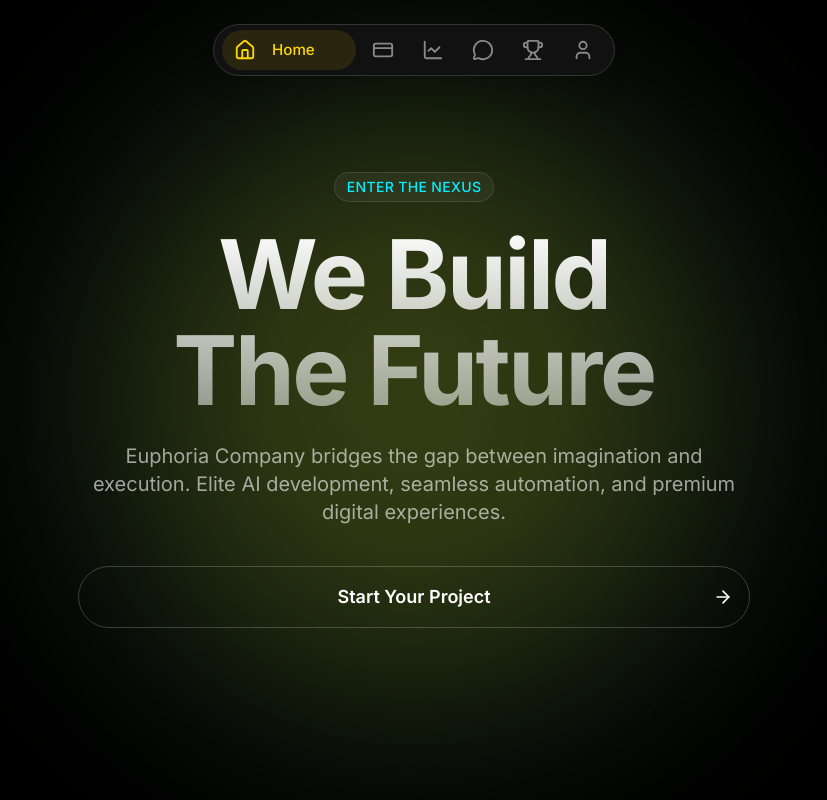
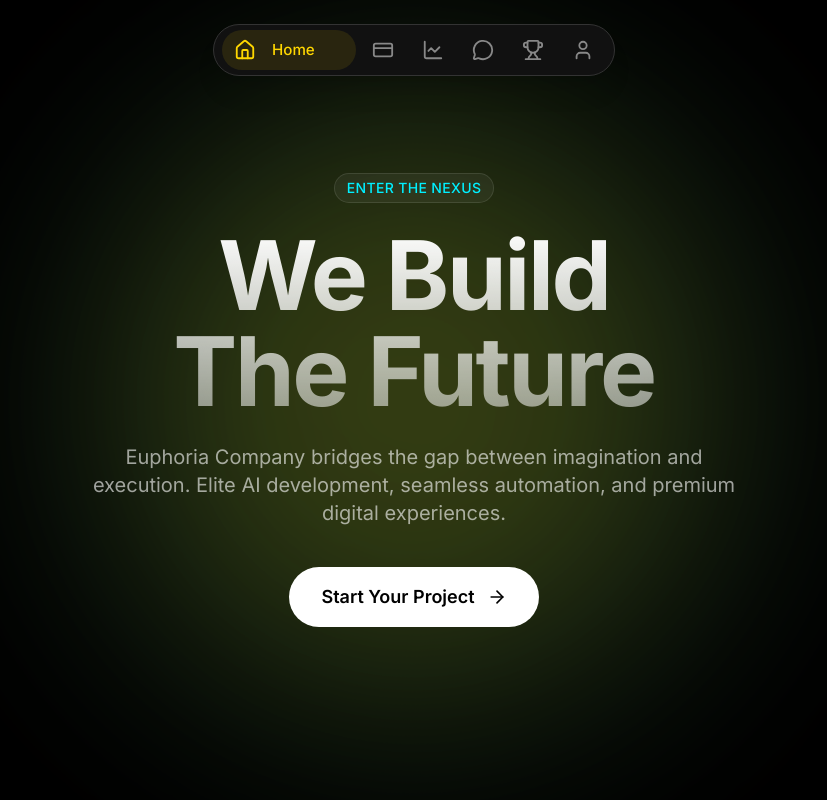
Before and after one commit to euphoriadesigner1-art/Euphoria_Company, a React (Vite) app in the folder Euphoria Company Portfolio/: page / in a window 1280 px wide. Shown: the top 800 px of the page, without its empty margins (226-1053 px from the left). Built offline with nearby package versions, Linux system fonts and the light colour scheme.

Commit message:
revert: remove flow button and restore original hero button

```diff
--- a/Euphoria Company Portfolio/src/components/Hero.jsx
+++ b/Euphoria Company Portfolio/src/components/Hero.jsx
@@ -1,6 +1,6 @@
 import React from 'react';
 import { motion } from 'framer-motion';
-import { FlowButton } from './ui/flow-button';
+import { ArrowRight } from 'lucide-react';
 
 const Hero = () => {
     return (
@@ -62,7 +62,11 @@
                     animate={{ opacity: 1, y: 0 }}
                     transition={{ duration: 0.8, delay: 0.6 }}
                 >
-                    <FlowButton text="Start Your Project" href="#contact" />
+                    <a href="#contact" className="group relative inline-flex items-center justify-center gap-3 px-8 py-4 bg-white text-black rounded-full font-medium text-lg overflow-hidden transition-all hover:scale-105 active:scale-95 cursor-pointer">
+                        <span className="relative z-10 font-semibold">Start Your Project</span>
+                        <ArrowRight className="w-5 h-5 relative z-10 group-hover:translate-x-1 transition-transform" />
+                        <div className="absolute inset-0 bg-gradient-to-r from-accent1 to-yellow-300 opacity-0 group-hover:opacity-100 transition-opacity duration-300" />
+                    </a>
                 </motion.div>
             </div>
         </section>
--- a/Euphoria Company Portfolio/src/components/ui/flow-button.tsx
+++ /dev/null
@@ -1,34 +0,0 @@
-// This is file of your component
-
-// You can use any dependencies from npm; we import them automatically in package.json
-'use client';
-import { ArrowRight } from 'lucide-react';
-
-export function FlowButton({ text = "Modern Button", href }: { text?: string, href?: string }) {
-    const Component = href ? 'a' : 'button';
-
-    return (
-        <Component
-            href={href}
-            className="group relative flex items-center justify-center gap-1 overflow-hidden rounded-[100px] border-[1.5px] border-white/20 bg-transparent px-8 py-4 text-lg font-semibold text-white cursor-pointer transition-all duration-[600ms] ease-[cubic-bezier(0.23,1,0.32,1)] hover:border-transparent hover:text-black hover:rounded-full active:scale-[0.95]"
-        >
-            {/* Left arrow (arr-2) */}
-            <ArrowRight
-                className="absolute w-5 h-5 left-[-25%] stroke-white fill-none z-[9] group-hover:left-4 group-hover:stroke-black transition-all duration-[800ms] ease-[cubic-bezier(0.34,1.56,0.64,1)]"
-            />
-
-            {/* Text */}
-            <span className="relative z-[1] group-hover:translate-x-3 transition-all duration-[800ms] ease-out">
-                {text}
-            </span>
-
-            {/* Circle Background filling animation */}
-            <span className="absolute top-1/2 left-1/2 -translate-x-1/2 -translate-y-1/2 w-4 h-4 bg-white rounded-full opacity-0 group-hover:w-[350px] group-hover:h-[350px] group-hover:opacity-100 transition-all duration-[800ms] ease-[cubic-bezier(0.19,1,0.22,1)]"></span>
-
-            {/* Right arrow (arr-1) */}
-            <ArrowRight
-                className="absolute w-5 h-5 right-4 stroke-white fill-none z-[9] group-hover:right-[-25%] group-hover:stroke-black transition-all duration-[800ms] ease-[cubic-bezier(0.34,1.56,0.64,1)]"
-            />
-        </Component>
-    );
-}
```
